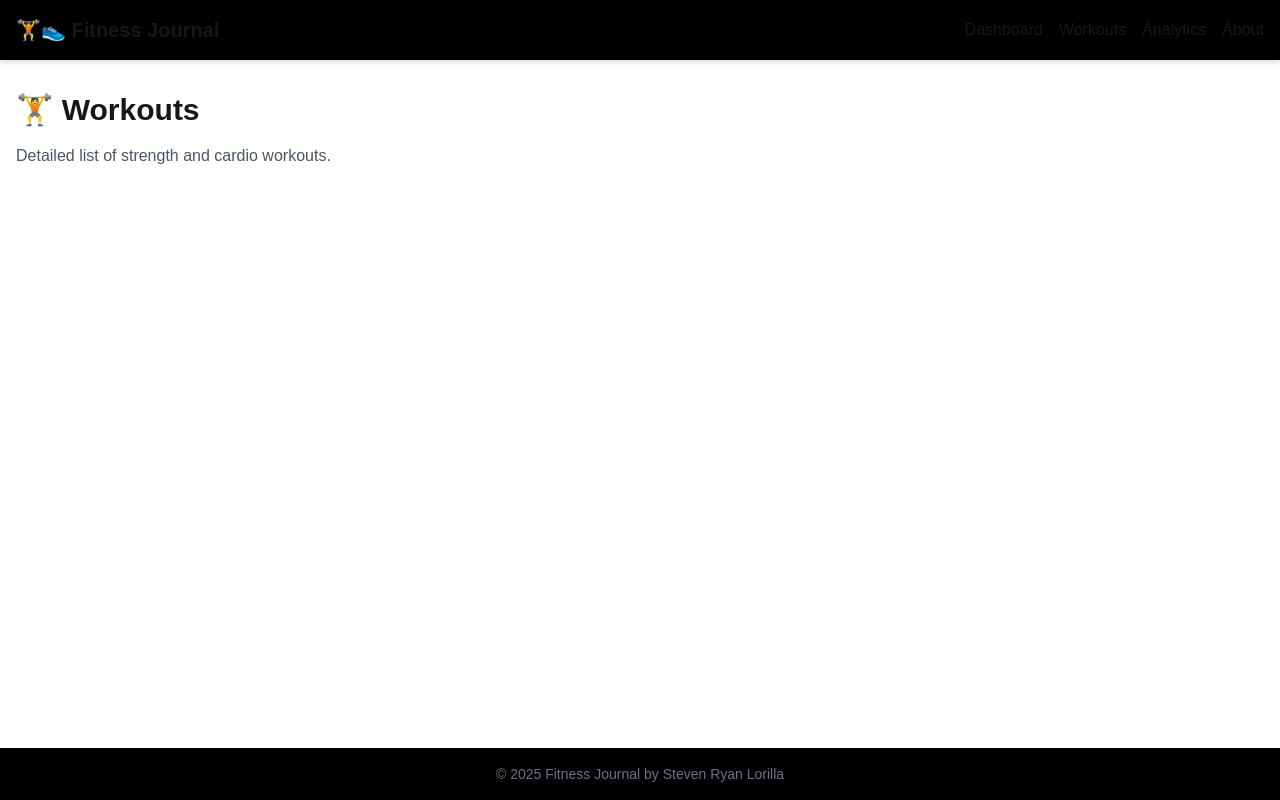
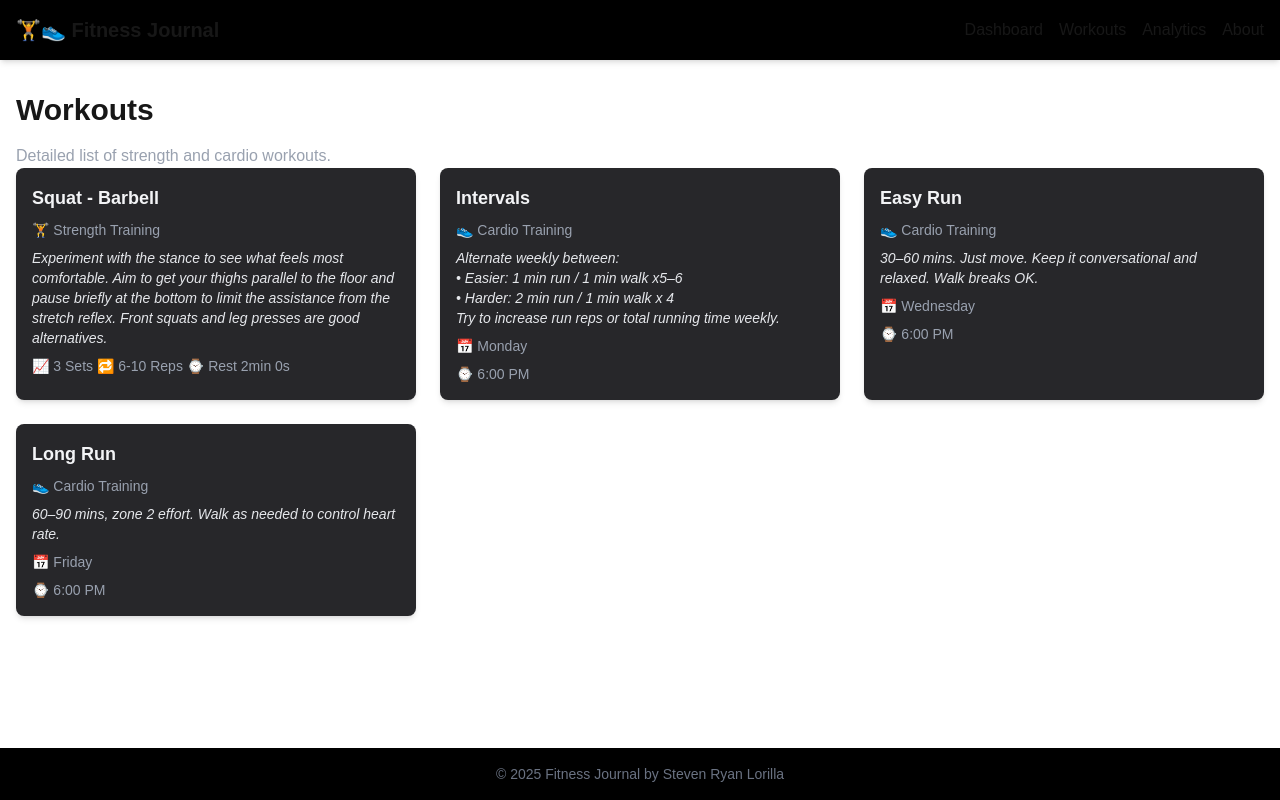
Before and after one commit to notstevenryan/fitness-journal, a Next.js app: page /workouts in a window 1280 px wide. Built offline with nearby package versions, Linux system fonts and the light colour scheme.

Commit message:
Updated homepage to better reflect the project.

```diff
--- a/app/dashboard/page.js
+++ b/app/dashboard/page.js
@@ -29,9 +29,6 @@ export default function DashboardPage() {
   return (
     <section>
       <h2 className="text-3xl font-semibold mb-6">📊 Dashboard</h2>
-      <div>
-      </div>
-      <br></br>
       <div className="grid grid-cols-1 md:grid-cols-2 gap-6">
 
         {mockWorkouts.map((workout, index) => (
@@ -40,7 +37,6 @@ export default function DashboardPage() {
         ))}
       </div>
       <WeeklyChart />
-
     </section>
   );
 }
--- a/app/layout.js
+++ b/app/layout.js
@@ -1,6 +1,5 @@
 // app/layout.js
 import './globals.css';
-import { Analytics } from "@vercel/analytics/next"
 import Navbar from '../components/Navbar';
 import Footer from '../components/Footer';
 
--- a/app/page.js
+++ b/app/page.js
@@ -1,22 +1,69 @@
-// app/page.js
-import Link from 'next/link';
-import ConnectStravaButton from '../components/ConnectStravaButton';
+export default function HomePage() {
+  return (
+    <main className="px-4 md:px-12 py-12 max-w-6xl mx-auto">
+      {/* Hero */}
+      <section className="text-center mb-12">
+        <h1 className="text-4xl font-bold mb-4">🏋️‍♂️ Fitness Journal</h1>
+        <p className="text-lg text-gray-200">
+          Track. Visualize. Analyze your fitness data from Strava and Hevy — all in one place.
+        </p>
+      </section>
 
-export default function Home() {
-  return (
-    <div className="text-center space-y-4">
-      <h1 className="text-4xl font-bold">Welcome to Steven&apos;s Fitness Journal</h1>
-      <p className="text-lg text-gray-600">
-        Track and visualize your workouts from Strava and Hevy.
-      </p>
-      <div>
-      <ConnectStravaButton />
-      </div>
-      <Link href="/dashboard">
-        <button className="mt-4 bg-blue-600 text-white px-6 py-2 rounded hover:bg-blue-700 transition">
-          Go to Dashboard
-        </button>
-      </Link>
-    </div>
+      {/* About */}
+      <section className="mb-12">
+        <h2 className="text-2xl font-semibold mb-2">📖 About This Project</h2>
+        <p className="text-gray-400">
+          Fitness Journal is a full-stack web app that pulls your workout data from Hevy and Strava,
+          visualizes it, and provides insights to help you train smarter. It’s a personal project to
+          demonstrate my skills in web development and data analytics.
+        </p>
+      </section>
+
+      {/* Features */}
+      <section className="mb-12">
+        <h2 className="text-2xl font-semibold mb-2">✨ Features</h2>
+        <ul className="list-disc list-inside text-gray-400 space-y-1">
+          <li>Clean, responsive dashboard UI</li>
+          <li>Workout card previews</li>
+          <li>Interactive Recharts visualizations</li>
+          <li>Upcoming: API integrations with Strava + Hevy</li>
+        </ul>
+      </section>
+
+      {/* Tech Stack */}
+      <section className="mb-12">
+        <h2 className="text-2xl font-semibold mb-2">🛠️ Tech Stack</h2>
+        <div className="flex flex-wrap gap-3 text-sm">
+          <span className="bg-gray-100 text-gray-800 px-3 py-1 rounded-full">Next.js</span>
+          <span className="bg-gray-100 text-gray-800 px-3 py-1 rounded-full">TailwindCSS</span>
+          <span className="bg-gray-100 text-gray-800 px-3 py-1 rounded-full">Recharts</span>
+          <span className="bg-gray-100 text-gray-800 px-3 py-1 rounded-full">Supabase</span>
+          <span className="bg-gray-100 text-gray-800 px-3 py-1 rounded-full">Vercel</span>
+        </div>
+      </section>
+
+      {/* Screenshot (placeholder for now) */}
+      <section className="mb-12">
+        <h2 className="text-2xl font-semibold mb-2">📸 Preview</h2>
+        <div className="bg-gray-100 border rounded-lg overflow-hidden">
+          <div className="aspect-w-16 aspect-h-9 bg-gray-800 flex items-center justify-center text-gray-200">
+            {/* Replace this with an image tag if you have a screenshot */}
+            <span>Dashboard Screenshot (coming soon)</span>
+          </div>
+        </div>
+      </section>
+
+      {/* Links */}
+      <section className="text-center mt-16">
+        <a
+          href="https://github.com/notstevenryan/fitness-journal"
+          target="_blank"
+          rel="noopener noreferrer"
+          className="inline-block bg-blue-600 text-white px-6 py-2 rounded-full shadow-md hover:bg-blue-700"
+        >
+          View on GitHub
+        </a>
+      </section>
+    </main>
   );
 }
--- a/app/workouts/page.js
+++ b/app/workouts/page.js
@@ -1,8 +1,59 @@
+import Exercise from "@/components/Exercise";
+import Cardio from "@/components/Cardio";
+
+const mockExercises = [
+  {
+  title: 'Squat - Barbell',
+  type: '🏋️ Strength Training',
+  notes: 'Experiment with the stance to see what feels most comfortable. Aim to get your thighs parallel to the floor and pause briefly at the bottom to limit the assistance from the stretch reflex. Front squats and leg presses are good alternatives.',
+  sets: '3 Sets',
+  reps: '6-10 Reps',
+  rest: 'Rest 2min 0s'
+  },
+];
+
+const mockCardio = [
+  { title: 'Intervals',
+    type: '👟 Cardio Training',
+    objective: 'Alternate weekly between:\n • Easier: 1 min run / 1 min walk x5–6\n • Harder: 2 min run / 1 min walk x 4\n Try to increase run reps or total running time weekly.',
+    schedule: 'Monday',
+    time: '6:00 PM'
+  },
+  { title: 'Easy Run',
+    type: '👟 Cardio Training',
+    objective: '30–60 mins. Just move. Keep it conversational and relaxed. Walk breaks OK.',
+    schedule: 'Wednesday',
+    time: '6:00 PM'
+  },
+  { title: 'Long Run',
+    type: '👟 Cardio Training',
+    objective: '60–90 mins, zone 2 effort. Walk as needed to control heart rate.',
+    schedule: 'Friday',
+    time: '6:00 PM'
+  },
+
+
+]
+
 export default function WorkoutsPage() {
   return (
     <section>
-      <h2 className="text-3xl font-semibold mb-4">🏋️ Workouts</h2>
-      <p className="text-gray-600">Detailed list of strength and cardio workouts.</p>
+      <h2 className="text-3xl font-bold mb-4">Workouts</h2>
+      <p className="text-gray-400">
+        Detailed list of strength and cardio workouts.</p>
+      <div className="grid grid-cols-1 md:grid-cols-3 gap-6">
+
+        {mockExercises.map((exercise, index) => (
+          <Exercise key={index} {...exercise}
+          />
+        ))}
+
+        {mockCardio.map((cardio, index) => (
+          <Cardio key={index} {...cardio}
+          />
+        ))}
+
+      </div>
     </section>
   );
 }
--- /dev/null
+++ b/components/Cardio.js
@@ -0,0 +1,18 @@
+export default function Cardio ({
+    title,
+    type,
+    objective,
+    schedule,
+    time
+    })  {
+
+    return (
+        <div className="bg-zinc-800 shadow-md rounded-lg p-4 space-y-2">
+            <p className="text-lg text-gray-100 font-semibold">{title}</p>
+            <p className="text-sm text-gray-400">{type}</p>
+            <p className="text-sm text-gray-200 italic whitespace-pre-line"> {objective}</p>
+            <p className="text-sm text-gray-400">📅 {schedule}</p>
+            <p className="text-sm text-gray-400">⌚ {time}</p>
+        </div>
+    );
+}
--- a/components/ConnectStravaButton.js
+++ b/components/ConnectStravaButton.js
@@ -14,7 +14,8 @@ export default function StravaConnectButton() {
   return (
     <button
       onClick={handleConnect}
-      className="bg-orange-500 text-white px-4 py-2 rounded hover:bg-orange-600"
+      className="w-48 h-12 bg-orange-600 text-white
+      px-4 py-2 rounded hover:bg-orange-700 transition"
     >
       Connect with Strava
     </button>
--- /dev/null
+++ b/components/Exercise.js
@@ -0,0 +1,19 @@
+export default function exercise ({
+    title,
+    type,
+    notes,
+    sets,
+    reps,
+    rest
+    })  {
+
+    return (
+        <div className="bg-zinc-800 shadow-md rounded-lg p-4 space-y-2">
+            <p className="text-lg text-gray-100 font-semibold">{title}</p>
+            <p className="text-sm text-gray-400">{type}</p>
+            <p className="text-sm text-gray-200 italic">{notes}</p>
+            <p className="text-sm text-gray-400">
+                📈 {sets} 🔁 {reps} ⌚ {rest}</p>
+        </div>
+    );
+}
--- a/components/WeeklyChart.js
+++ b/components/WeeklyChart.js
@@ -22,7 +22,7 @@ const data = [
 
 export default function WeeklyChart() {
   return (
-    <div className="bg-white shadow-md rounded-lg p-4 mt-8">
+    <div className="bg-zinc-800 shadow-md rounded-lg p-4 mt-8">
       <h3 className="text-lg font-semibold mb-2">Weekly Duration (minutes)</h3>
       <ResponsiveContainer width="100%" height={250}>
         <LineChart data={data} margin={{ top: 10, right: 30, left: 0, bottom: 0 }}>
--- a/components/WorkoutCard.js
+++ b/components/WorkoutCard.js
@@ -1,10 +1,10 @@
 export default function WorkoutCard({ title, type, date, duration, notes }) {
   return (
-    <div className="bg-white shadow-md rounded-lg p-4 space-y-2">
+    <div className="bg-zinc-800 shadow-md rounded-lg p-4 space-y-2">
       <h3 className="text-xl font-semibold">{title}</h3>
-      <p className="text-sm text-gray-500">{type} · {date}</p>
-      <p className="text-gray-700">Duration: {duration}</p>
-      {notes && <p className="text-sm text-gray-600 italic">{notes}</p>}
+      <p className="text-sm text-gray-100">{type} · {date}</p>
+      <p className="text-gray-400">Duration: {duration}</p>
+      {notes && <p className="text-sm text-gray-200 italic">{notes}</p>}
     </div>
   );
 }
```
Also changed, not shown: devlog.txt (added).
